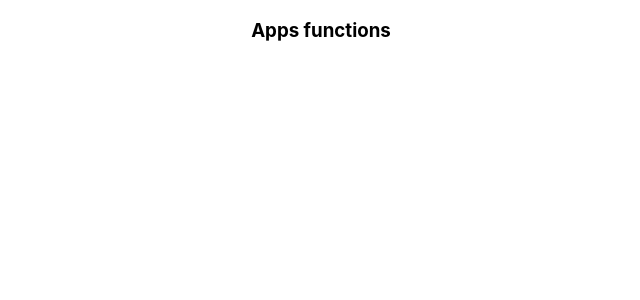
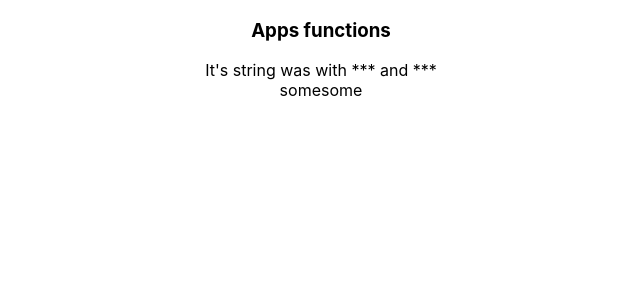
Before and after one commit to Kamesas/WorkouteApp, a React (Create React App) app: page / in a window 1280 px wide. Shown: the top 300 px of the page, without its empty margins (319-959 px from the left). Built offline with nearby package versions, Linux system fonts and the light colour scheme.

Commit message:
added autoReplace and repeatArg functions

```diff
--- a/src/App.tsx
+++ b/src/App.tsx
@@ -1,12 +1,14 @@
 import React from "react";
 import "./App.css";
-import { arrayAutoFill } from "./functions/simple/forTesting";
+import { autonReplace } from "./functions/packNeedFunc/autoRaplace";
+import { repeatArgs } from "./functions/packNeedFunc/repeatArg";
 
 const App: React.FC = () => {
   return (
     <div className="App">
       <h3>Apps functions</h3>
-      {console.log(arrayAutoFill)}
+      <div> {autonReplace()}</div>
+      <div> {repeatArgs()}</div>
     </div>
   );
 };
--- /dev/null
+++ b/src/functions/packNeedFunc/autoRaplace.js
@@ -0,0 +1,6 @@
+const stopWord = ["badWord", "stopWord"];
+const string = "It's string was with badWord and stopWord";
+
+export function autonReplace(stopWordArr = stopWord, changeStirng = "***", formattedString = string) {
+  return formattedString.replace(new RegExp(stopWordArr.join("|"), "gi"), changeStirng);
+}
--- /dev/null
+++ b/src/functions/packNeedFunc/repeatArg.js
@@ -0,0 +1 @@
+export const repeatArgs = (n = 2, char = "some") => (typeof n === "number" && n > 0 ? char.repeat(n) : false);
```
